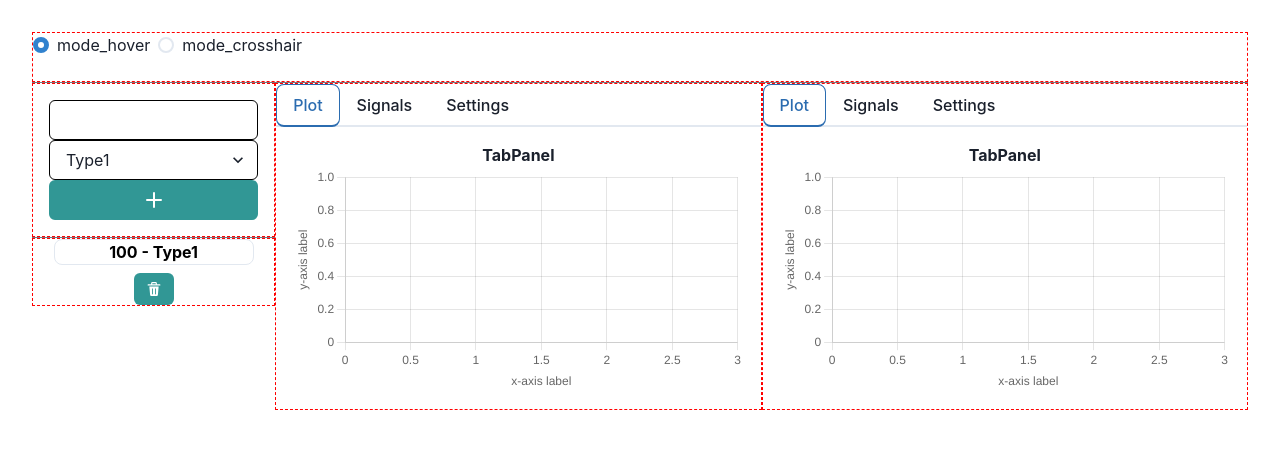
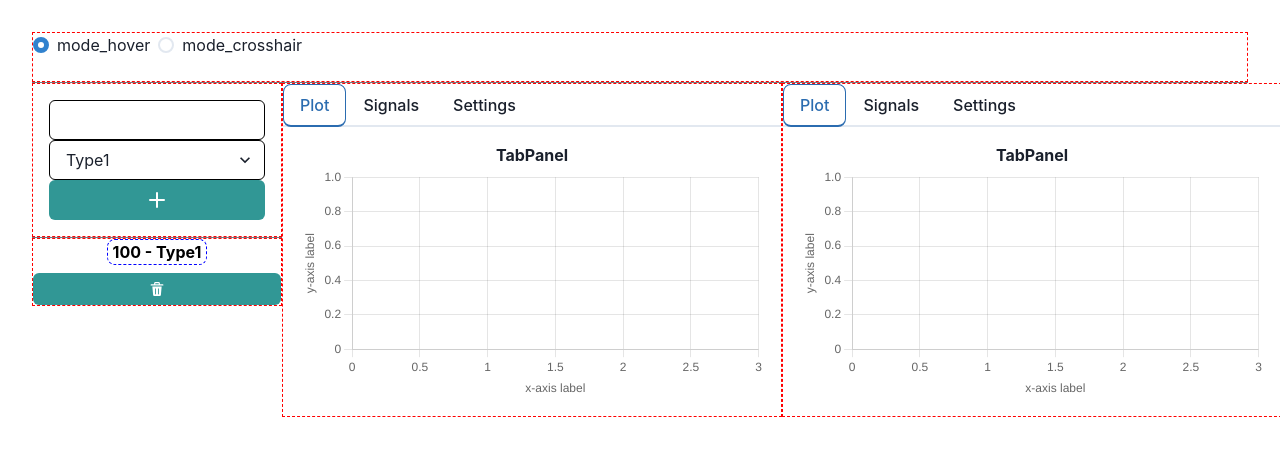
Before and after one commit to rkube/react_scopes, a React (Vite) app: page / in a window 1280 px wide. Shown: the top 456 px of the page. Built offline with nearby package versions, Linux system fonts and the light colour scheme.

Commit message:
Putting signals in tabs

```diff
--- a/src/App.tsx
+++ b/src/App.tsx
@@ -104,9 +104,6 @@ function App() {
         collisionDetection={rectIntersection}
         onDragEnd={handleDragEnd}>
       <ChakraProvider>
-
-
-
         {/* https://stackoverflow.com/questions/55601342/using-enumerations-in-react-select */}
         <Box alignItems="center" justifyContent="center" height="50px" border="dashed red 1px">
         <RadioGroup onChange={(e) => set_ptr_mode(e as ptr_mode_t)} value={ptr_mode}>
@@ -121,7 +118,7 @@ function App() {
 
       <Grid
         templateRows={'50px 1fr'}
-        templateColumns={'1fr 4fr'}
+        templateColumns={'250px 1000px'}
         h='500px'
         alignItems='stretch'
         // color='blackAlpha.700'
--- a/src/components/droppable_area.tsx
+++ b/src/components/droppable_area.tsx
@@ -1,9 +1,8 @@
 // droppable_area.tsx
-// import { Fragment } from "react";
 import { Flex, List, ListItem, Text } from "@chakra-ui/react";
 import { useDroppable } from "@dnd-kit/core";
 
-// import { SignalCard } from "./signal_card";
+import { SignalInfoCard } from "./signal_info_card";
 
 import { signal_t, to_str } from "../types/all_types";
 
@@ -36,15 +35,7 @@ function DroppableArea({ title, signal_list }: droppable_props) {
       >
         <List>
         {signal_list.map((item, ix) => (
-            <ListItem key={ix}>
-                {to_str(item)} - {ix}
-            </ListItem>
-        // Don't render to the SignalCard because it's draggable. When
-        // dragging a signal card in MyList, it also drags these components :/
-        // So use a list for now until I come up with a smarter solution.
-        // <Fragment key={ix}>
-        //    <SignalCard signal={item} ix={ix} parent={title} cb={(ix:number) => console.log("Callback in droppable, ix=",ix)} />
-        // </Fragment>
+            <SignalInfoCard signal={item} ix={ix} />
         ))}
         </List>
       </Flex>
--- a/src/components/signal_card.tsx
+++ b/src/components/signal_card.tsx
@@ -4,8 +4,7 @@ import { CSS } from "@dnd-kit/utilities"
 
 import { useDraggable } from "@dnd-kit/core"
 
-import { Card, CardHeader, CardBody, CardFooter } from "@chakra-ui/react"
-import { Box, Button, Center, Flex, Text, HStack, VStack } from "@chakra-ui/react"
+import { Box, Button, Text, VStack } from "@chakra-ui/react"
 import { DeleteIcon } from "@chakra-ui/icons"
 
 
@@ -35,13 +34,10 @@ const SignalCard = ({signal, ix, parent, cb}: signal_card_i) => {
       };
 
       return (
-        <Box border="dashed red 1px" width="100%">
-        <Center>
-          <Flex>
+        <Box border="dashed red 1px" width="100%" alignContent="center">
             <VStack>
 
-        <Box color='black' width='200px' maxW='sm' borderWidth='1px' borderRadius='lg' as='span'
-
+        <Box border="dashed blue 1px" color='black' width='100px' maxW='sm' borderWidth='1px' borderRadius='lg' as='span'
             transform={style.transform}
             {...listeners}
             {...attributes}
@@ -49,12 +45,9 @@ const SignalCard = ({signal, ix, parent, cb}: signal_card_i) => {
             <Text> {to_str(signal)} </Text>
 
         </Box>
-        <Button onClick={() => cb(signal.id)} colorScheme='teal' size='sm'>  <DeleteIcon/> </Button>
+        <Button width="100%" onClick={() => cb(signal.id)} colorScheme='teal' size='sm'>  <DeleteIcon/> </Button>
 
         </VStack>
-
-        </Flex>
-        </Center>
 
         </Box>
       )
--- /dev/null
+++ b/src/components/signal_info_card.tsx
@@ -0,0 +1,35 @@
+
+import { signal_t, to_str } from "../types/all_types";
+
+import { ListItem } from "@chakra-ui/react";
+
+import { Tabs, TabList, Tab, TabPanel, TabPanels} from "@chakra-ui/react";
+
+interface signal_info_card_i {
+    signal: signal_t;
+    ix: number;
+    cb?:  (id: number) => void;
+}
+
+function SignalInfoCard(props: signal_info_card_i) {
+
+    return(
+        <ListItem key={props.ix}>
+            <Tabs>
+                <TabList>
+                    <Tab> {to_str(props.signal)} </Tab>
+                    <Tab> Config </Tab>
+                </TabList>
+
+                <TabPanels>
+                    <TabPanel> Signal name here </TabPanel>
+                    <TabPanel> Config here </TabPanel>
+
+                </TabPanels>
+
+            </Tabs>
+        </ListItem>
+    );
+}
+
+export {SignalInfoCard}
```
Also changed, not shown: src/components/chart_area.tsx (+0 -13 lines). Lines whose indentation alone changed are shown as unchanged.
